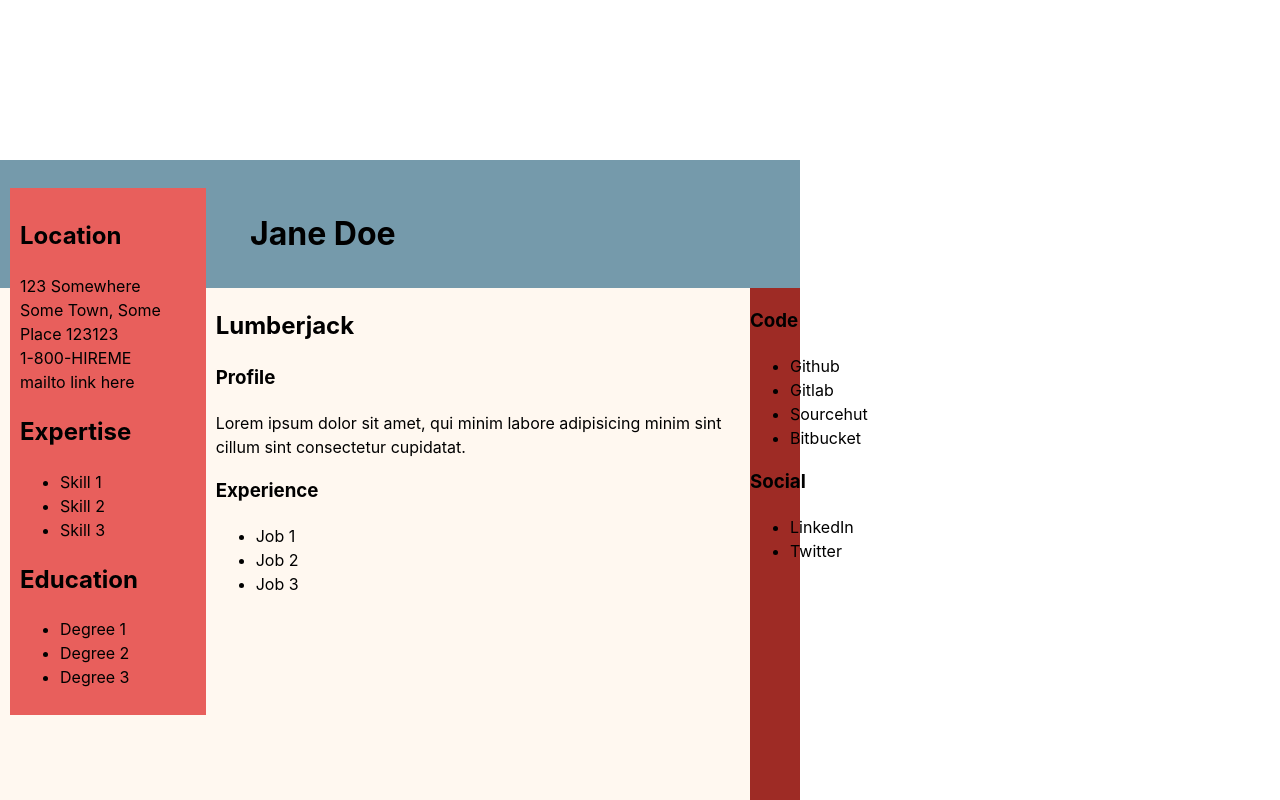
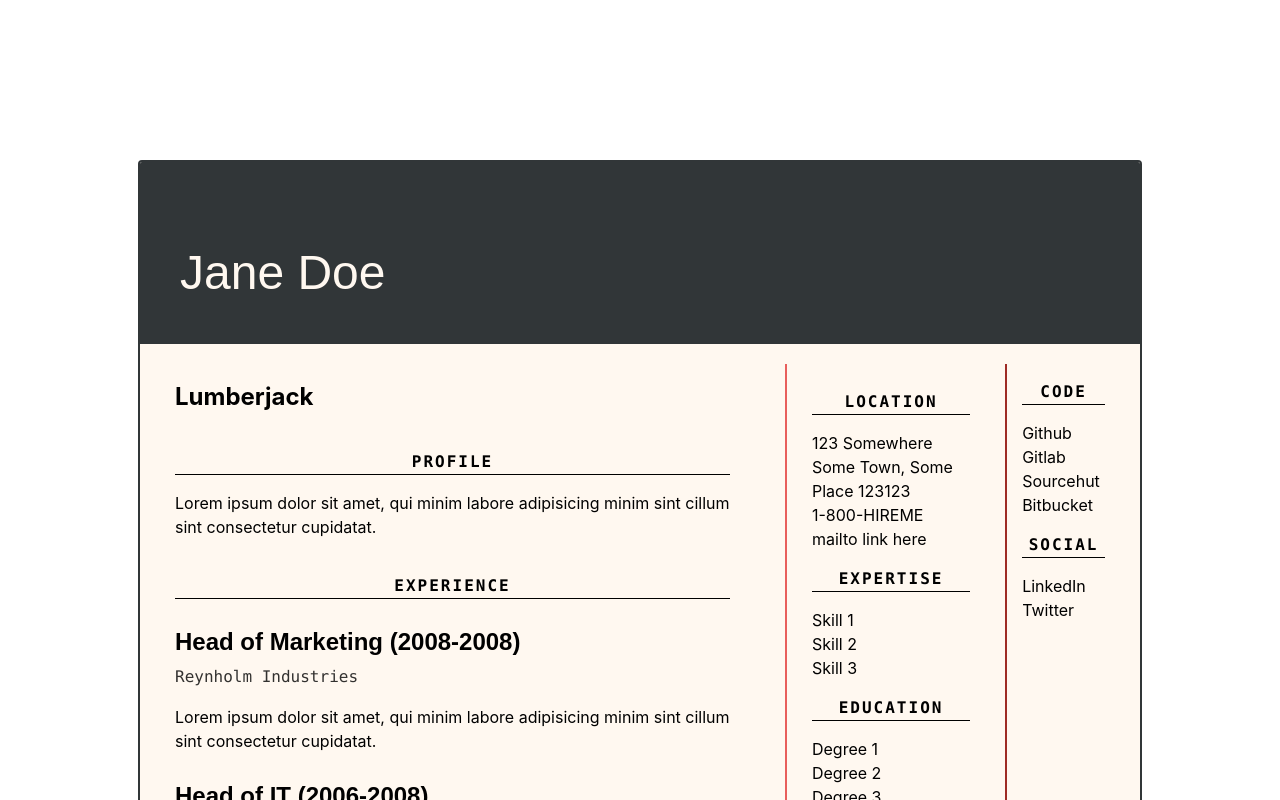
Before and after one commit to ellnix/theodinproject_nodejs, a React (Vite) app in the folder p01_cv_app/: page / in a window 1280 px wide. Shown: the top 800 px of the page. Built offline with nearby package versions, Linux system fonts and the light colour scheme.

Commit message:
Clean up styling, create Job component

```diff
--- a/p01_cv_app/src/App.css
+++ b/p01_cv_app/src/App.css
@@ -2,26 +2,35 @@
   --cv-bg: #FFF8F0;
   --sidebar-bg: #E85F5C;
   --ribbon-bg: #9E2B25;
-  --name-bg: #759AAB;
+  --name-bg: #313638;
+  --name-fg: #FFF8F0;
+
+  --font-mono: "Chivo Mono", "IBM Plex Mono", "SF Mono", "Menlo", monospaced;
+  --font-fancy: "Chivo", sans-serif;
 }
 
 .cv-wrapper {
+  border-radius: 4px;
   background: var(--cv-bg);
+  border: 2px solid var(--name-bg);
+  overflow: hidden;
   display: flex;
   flex-direction: column;
   margin: 10rem auto;
-  width: 800px;
-  position: absolute;
+  width: 1000px;
 }
 
 .name-wrapper {
   background: var(--name-bg);
+  color: var(--name-fg);
+  font-family: var(--font-fancy);
 }
 
 .name-wrapper > h1 {
   display: block;
-  margin: 50px 10px 30px;
-  margin-left: 250px;
+  margin: 75px 40px 35px;
+  font-size: 3rem;
+  font-weight: 300;
 }
 
 .cv {
@@ -29,15 +38,54 @@
 }
 
 .sidebar {
-  background: var(--sidebar-bg);
+  border-left: 2px solid var(--sidebar-bg);
   padding: 10px;
-  margin: 10px;
   width: 250px;
-  position: relative;
-  top: -110px;
+  margin: 20px;
+  margin-right: 5px;
 }
 
 .ribbon {
-  background: var(--ribbon-bg);
-  width: 50px;
+  margin: 20px;
+  margin-left: 5px;
+  border-left: 2px solid var(--ribbon-bg);
+  width: 150px;
 }
+
+section h3 {
+  border-bottom: 1px black solid;
+  font-size: 1rem;
+  text-align: center;
+  text-transform: uppercase;
+  letter-spacing: 2px;
+  font-family: var(--font-mono);
+}
+
+main > section {
+  margin: 35px;
+}
+
+.sidebar section, .ribbon section {
+  margin: 15px;
+}
+
+.job > h4 {
+  font-family: var(--font-fancy);
+  font-size: 1.5rem;
+  margin: 25px 0 5px;
+}
+
+.job > .job-subtitle {
+  opacity: 0.8;
+  margin: 5px 0 10px;
+  font-family: var(--font-mono);
+}
+
+ul {
+  list-style: none;
+  padding: 0;
+}
+
+ul > li {
+  margin: 0;
+}
--- a/p01_cv_app/src/ui/CV.jsx
+++ b/p01_cv_app/src/ui/CV.jsx
@@ -8,8 +8,8 @@ export default function CV() {
     <div className="cv-wrapper">
       <Name />
       <div className="cv">
+        <MainContent />
         <Sidebar />
-        <MainContent />
         <LinksRibbon />
       </div>
     </div>
--- a/p01_cv_app/src/ui/main/Experience.jsx
+++ b/p01_cv_app/src/ui/main/Experience.jsx
@@ -1,12 +1,25 @@
+import Job from './experience/Job'
+
+const jobs = [
+  {
+    title: "Head of Marketing (2008-2008)",
+    subtitle: "Reynholm Industries",
+    description: "Lorem ipsum dolor sit amet, qui minim labore adipisicing minim sint cillum sint consectetur cupidatat.",
+  },
+  {
+    title: "Head of IT (2006-2008)",
+    subtitle: "Reynholm Industries",
+    description: "Lorem ipsum dolor sit amet, qui minim labore adipisicing minim sint cillum sint consectetur cupidatat.",
+  },
+]
+
 export default function Experience() {
   return (
     <section>
       <h3>Experience</h3>
-      <ul>
-        <li>Job 1</li>
-        <li>Job 2</li>
-        <li>Job 3</li>
-      </ul>
+      {jobs.map(job =>
+        <Job {...job} />
+      )}
     </section>
   )
 }
--- a/p01_cv_app/src/ui/main/JobTitle.jsx
+++ b/p01_cv_app/src/ui/main/JobTitle.jsx
@@ -1,7 +1,9 @@
 export default function JobTitle() {
   return (
-    <h2>
-      Lumberjack
-    </h2>
+    <section>
+      <h2>
+        Lumberjack
+      </h2>
+    </section>
   )
 }
--- /dev/null
+++ b/p01_cv_app/src/ui/main/experience/Job.jsx
@@ -0,0 +1,9 @@
+export default function Job({title, subtitle, description}) {
+  return (
+    <section className="job">
+      <h4>{title}</h4>
+      <p className="job-subtitle">{subtitle}</p>
+      <p>{description}</p>
+    </section>
+  )
+}
--- a/p01_cv_app/src/ui/sidebar/Education.jsx
+++ b/p01_cv_app/src/ui/sidebar/Education.jsx
@@ -1,7 +1,7 @@
 export default function Education() {
   return (
     <section>
-      <h2>Education</h2>
+      <h3>Education</h3>
       <ul>
         <li>Degree 1</li>
         <li>Degree 2</li>
--- a/p01_cv_app/src/ui/sidebar/Expertise.jsx
+++ b/p01_cv_app/src/ui/sidebar/Expertise.jsx
@@ -1,7 +1,7 @@
 export default function Expertise() {
   return (
     <section>
-      <h2>Expertise</h2>
+      <h3>Expertise</h3>
       <ul>
         <li>Skill 1</li>
         <li>Skill 2</li>
--- a/p01_cv_app/src/ui/sidebar/Location.jsx
+++ b/p01_cv_app/src/ui/sidebar/Location.jsx
@@ -1,7 +1,7 @@
 export default function Location() {
   return (
     <section>
-      <h2>Location</h2>
+      <h3>Location</h3>
       <p>
         123 Somewhere<br />
         Some Town, Some Place 123123<br />
```
